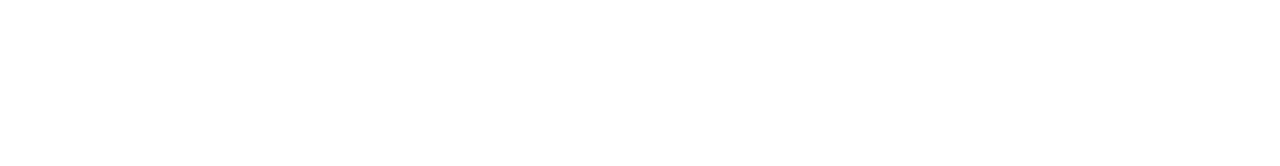
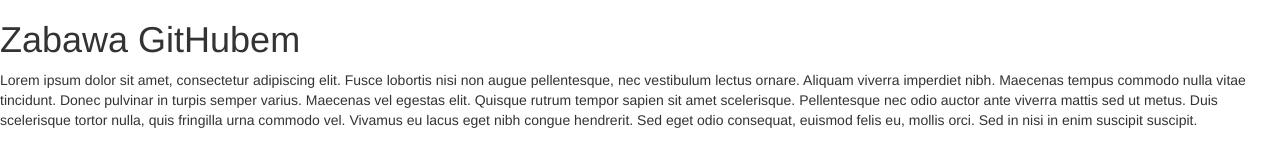
Before and after one commit to dkolo/nauka-gita-2, a plain HTML site: page index.html in a window 1280 px wide. Drawn offline with nearby package versions, Linux system fonts and the light colour scheme; files that its build step writes are made by us from their sources.

Commit message:
Add content to index.html

```diff
--- a/index.html
+++ b/index.html
@@ -8,5 +8,7 @@
 	    <link href="style.css" rel="stylesheet">
 	</head>
 	<body>
+			<h1>Zabawa GitHubem</h1>
+			<p>Lorem ipsum dolor sit amet, consectetur adipiscing elit. Fusce lobortis nisi non augue pellentesque, nec vestibulum lectus ornare. Aliquam viverra imperdiet nibh. Maecenas tempus commodo nulla vitae tincidunt. Donec pulvinar in turpis semper varius. Maecenas vel egestas elit. Quisque rutrum tempor sapien sit amet scelerisque. Pellentesque nec odio auctor ante viverra mattis sed ut metus. Duis scelerisque tortor nulla, quis fringilla urna commodo vel. Vivamus eu lacus eget nibh congue hendrerit. Sed eget odio consequat, euismod felis eu, mollis orci. Sed in nisi in enim suscipit suscipit.</p>
 	</body>
 </html>
```
